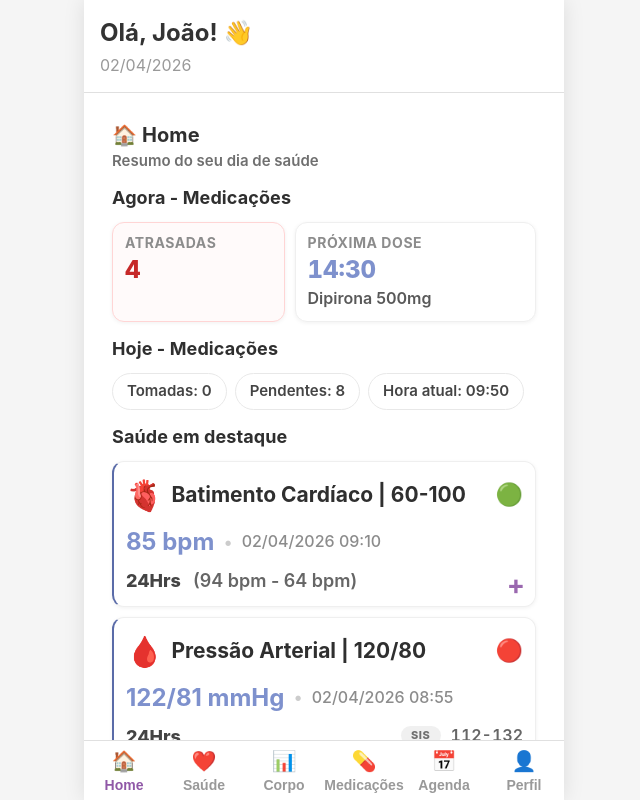
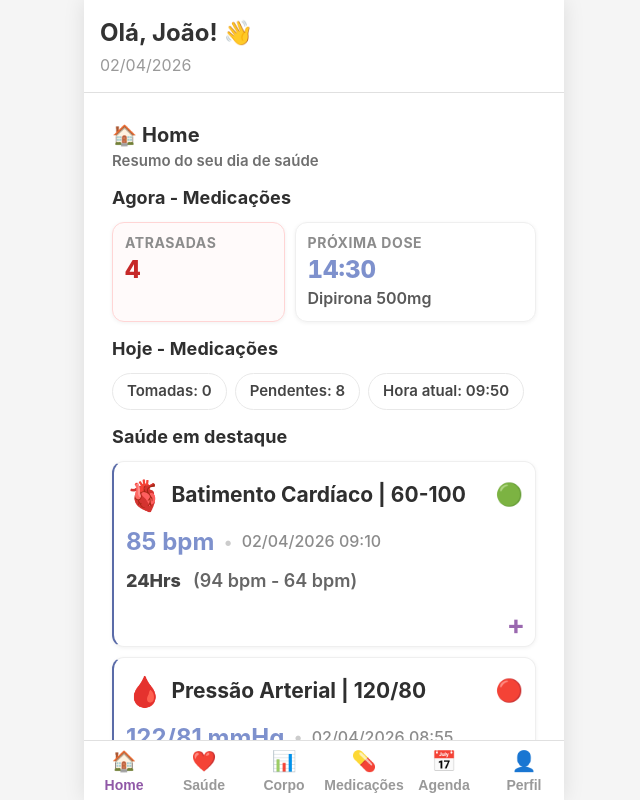
Before and after one commit to alextrovateep-dev/Mensuri, a plain HTML site: page index.html in a window 1280 px wide. Shown: the whole page, without its empty margins (316-956 px from the left). Drawn offline with Linux system fonts and the light colour scheme.

Commit message:
Add files via upload

```diff
--- a/styles.css
+++ b/styles.css
@@ -1741,6 +1741,11 @@ body {
   margin-bottom: 10px !important;
 }
 
+/* Mantém espaço para o "+" — o padding shorthand acima anula .card-has-action */
+.vital-card.card-has-action {
+  padding-bottom: 52px !important;
+}
+
 .vital-card:hover {
   transform: translateY(-1px);
   box-shadow: 0 3px 8px rgba(0, 0, 0, 0.08);
@@ -1895,23 +1900,26 @@ body {
 
 /* Pressão: SIS / DIA com min–max nas 24 h (layout tipo referência) */
 .vital-24h-line--pressure {
-  justify-content: space-between;
+  justify-content: flex-start;
   align-items: flex-start;
-  gap: 12px;
+  gap: 6px 8px;
+  padding-right: 36px; /* evita texto sob o "+" absoluto */
 }
 
 .vital-24h-pressure-badges {
   display: flex;
   flex-direction: column;
-  align-items: flex-end;
+  align-items: stretch;
   gap: 6px;
   flex-shrink: 0;
+  min-width: 0;
 }
 
 .vital-24h-p-row {
-  display: flex;
-  align-items: center;
-  gap: 10px;
+  display: grid;
+  grid-template-columns: 3rem 1fr;
+  align-items: center;
+  gap: 8px 10px;
 }
 
 .vital-24h-p-tag {
@@ -1923,6 +1931,10 @@ body {
   border-radius: 999px;
   padding: 4px 10px;
   line-height: 1;
+  justify-self: center;
+  min-width: 2.75rem;
+  box-sizing: border-box;
+  text-align: center;
 }
 
 .vital-24h-p-val {
@@ -1932,6 +1944,7 @@ body {
   font-variant-numeric: tabular-nums;
   min-width: 4.5ch;
   text-align: right;
+  justify-self: end;
 }
 
 .vital-detail-trend-row {
```
